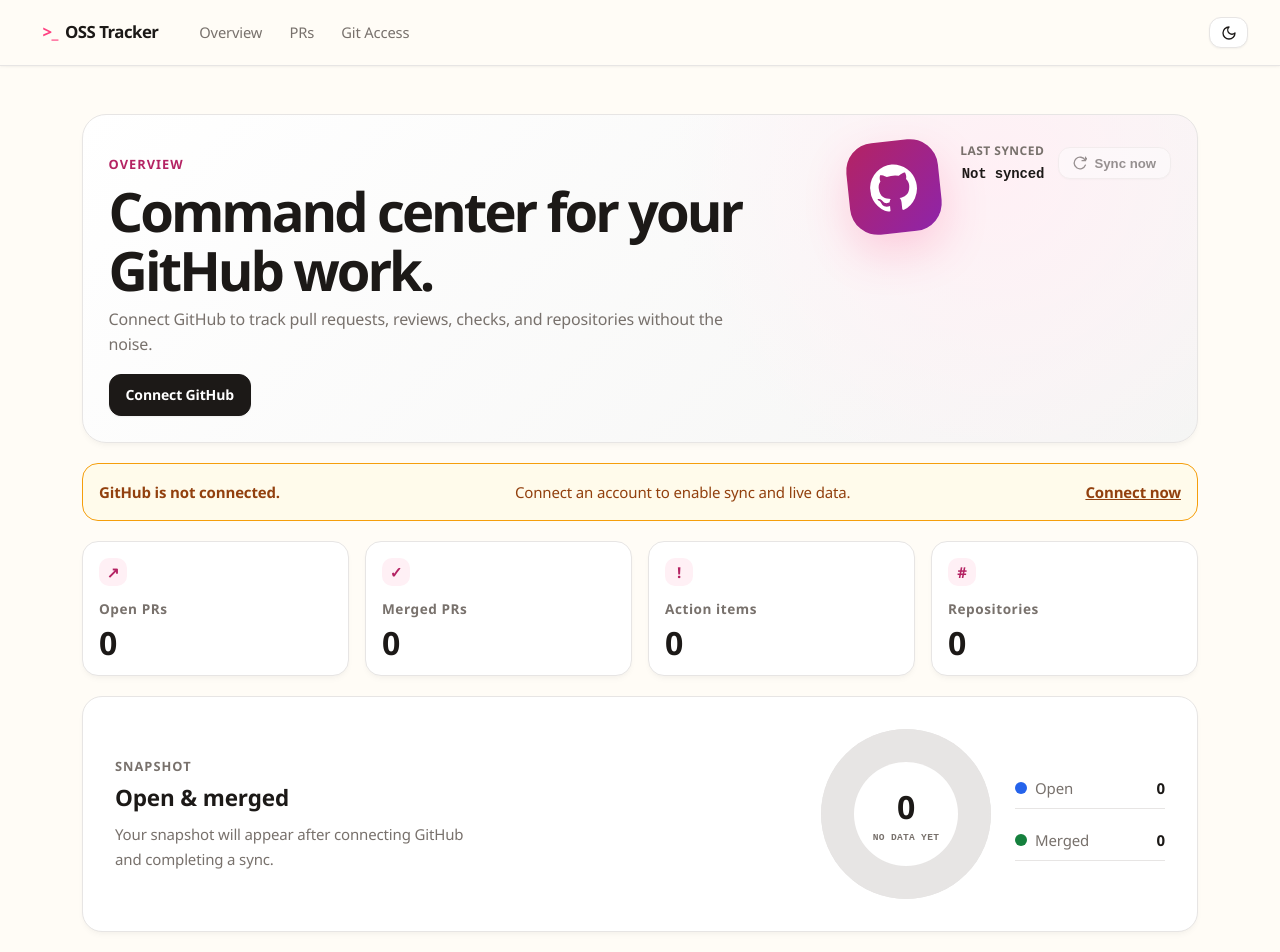
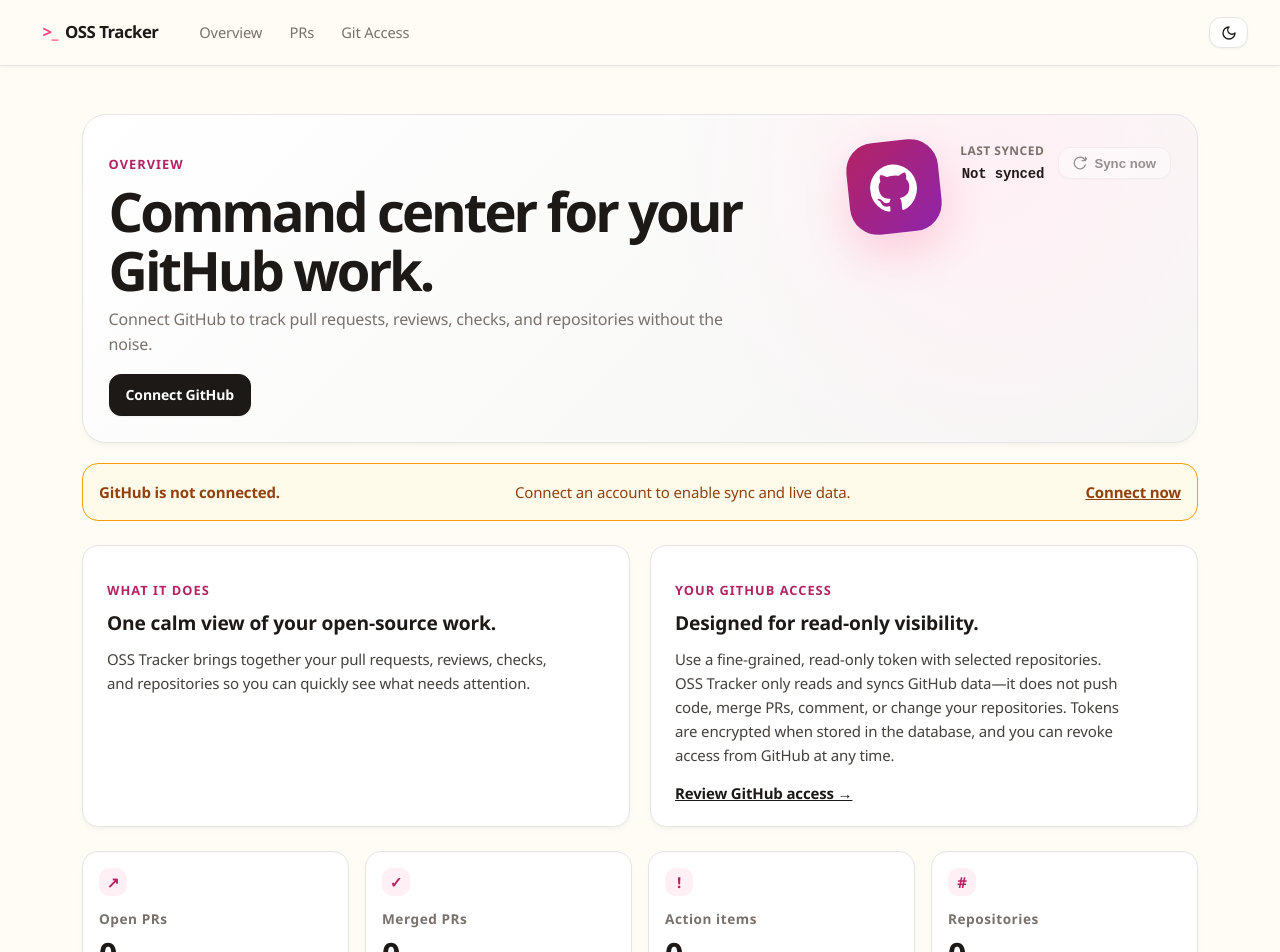
Before and after one commit to vjymisal0/github-command-center, a Next.js app in the folder apps/web/: page / in a window 1280 px wide. Shown: the top 952 px of the page. Built offline with nearby package versions, Linux system fonts and the light colour scheme; no server answers.

Commit message:
docs: explain OSS Tracker and GitHub token safety

```diff
--- a/apps/web/app/page.tsx
+++ b/apps/web/app/page.tsx
@@ -38,6 +38,20 @@
         </div>
       )}
 
+      <div className="overview-info-grid" aria-label="About OSS Tracker">
+        <article className="card overview-info-card">
+          <p className="eyebrow">What it does</p>
+          <h2>One calm view of your open-source work.</h2>
+          <p>OSS Tracker brings together your pull requests, reviews, checks, and repositories so you can quickly see what needs attention.</p>
+        </article>
+        <article className="card overview-info-card">
+          <p className="eyebrow">Your GitHub access</p>
+          <h2>Designed for read-only visibility.</h2>
+          <p>Use a fine-grained, read-only token with selected repositories. OSS Tracker only reads and syncs GitHub data—it does not push code, merge PRs, comment, or change your repositories. Tokens are encrypted when stored in the database, and you can revoke access from GitHub at any time.</p>
+          <a href="/settings/connections">Review GitHub access →</a>
+        </article>
+      </div>
+
       <div className="metrics-simple">
         {cards.map(([label, value, href, icon]) => (
           <a className="metric-card simple" href={String(href)} key={String(label)}>
--- a/apps/web/app/refinements.css
+++ b/apps/web/app/refinements.css
@@ -17,6 +17,11 @@
 .metric-value, .donut span, .donut-legend strong { font-variant-numeric: tabular-nums; }
 :where(a, button, input, select, summary):focus-visible { outline: 3px solid var(--chart-open); outline-offset: 4px; }
 .metric-card:hover, .card:hover, .row:hover { transform: none; box-shadow: var(--shadow-subtle); }
+.overview-info-grid { display: grid; grid-template-columns: repeat(2, minmax(0, 1fr)); gap: 1.25rem; margin: 1.5rem 0; }
+.overview-info-card { padding: 1.35rem 1.5rem; }
+.overview-info-card h2 { margin: 0 0 .5rem; font-size: 1.2rem; }
+.overview-info-card p:not(.eyebrow) { margin: 0; max-width: 52ch; }
+.overview-info-card a { display: inline-block; margin-top: .85rem; color: var(--ink); font-weight: 600; }
 .overview-panel { padding: 2rem; gap: 2rem; }
 .overview-panel p { max-width: 42ch; line-height: 1.7; }
 .donut { flex-shrink: 0; }
@@ -39,6 +44,7 @@
 [data-theme="dark"] .notice.success { color: #86efac; }
 [data-theme="dark"] .notice.danger { color: #fca5a5; }
 @media (max-width: 640px) {
+  .overview-info-grid { grid-template-columns: 1fr; }
   .overview-panel { padding: 1.25rem; }
   .donut-wrap { gap: 1rem; }
   .filters > * { width: 100%; }
```
